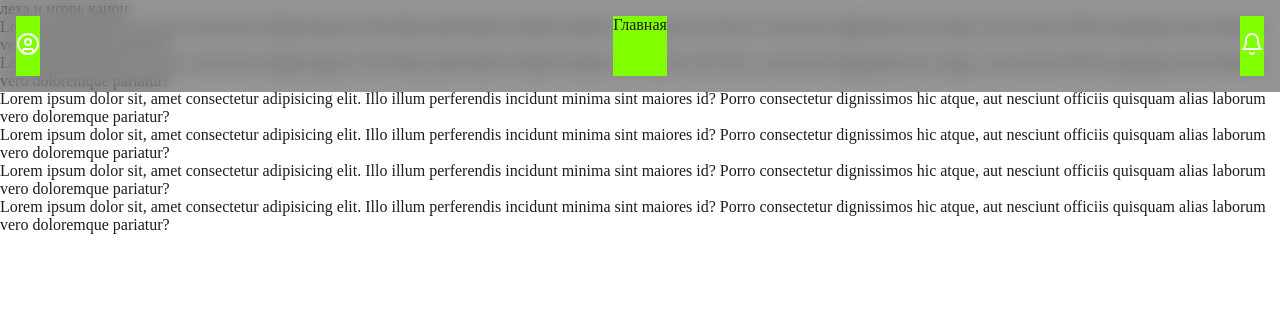
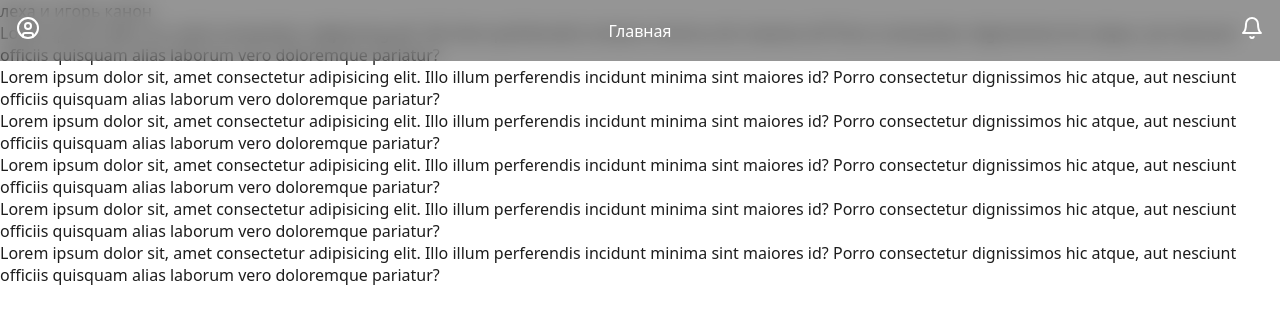
Before and after one commit to JustAlexeyDev/LBS, a React (Create React App) app: page / in a window 1280 px wide. Shown: the top 324 px of the page. Built offline with nearby package versions, Linux system fonts and the light colour scheme.

Commit message:
Update Global.css

```diff
--- a/src/Assets/Css/Global.css
+++ b/src/Assets/Css/Global.css
@@ -1,6 +1,8 @@
 body {
   background-color: #ffffff;
   color: #1d1d1d;
+  font-family: system-ui, -apple-system, BlinkMacSystemFont, 'Segoe UI', Roboto, Oxygen, Ubuntu, Cantarell, 'Open Sans', 'Helvetica Neue', sans-serif;
+
 }
 
 .Header--Container {
@@ -13,9 +15,13 @@ body {
   background-color: rgba(66, 66, 66, 0.558);
   backdrop-filter: blur(10px);
   padding: 16px;
+  align-items: center;
+  color: #fff;
 }
-.kinich {
-  background-color: chartreuse;
-  width: auto;
-  height: 60px;
+.Page {
+  display: flex;
+  flex-direction: column;
+  gap: 20px;
+  margin-top: 60px;
+  padding: 16px;
 }
```
